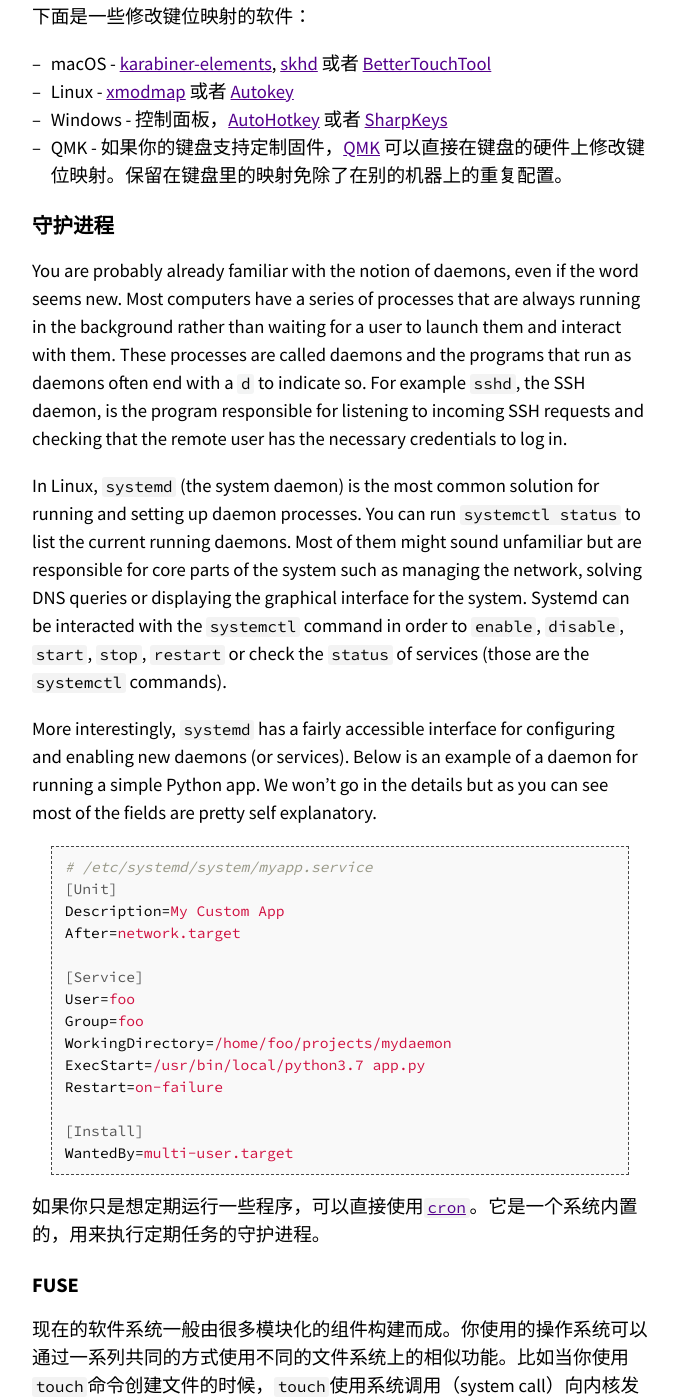
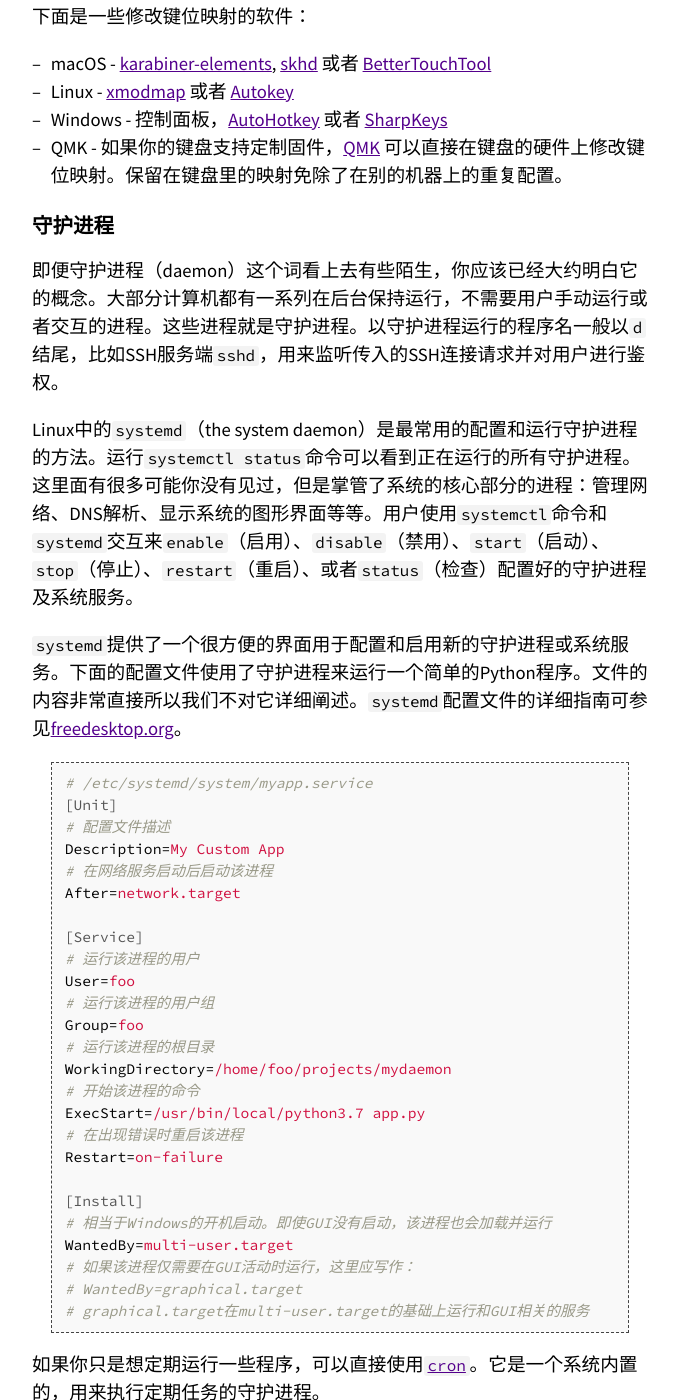
Before and after one commit to missing-semester-cn/missing-semester-cn.github.io, a Jekyll site: the page built from _2020/potpourri.md, in a window 1280 px wide and 1400 px high, scrolled down 1733 px. Shown: the whole window, without its empty margins (300-978 px from the left). Built offline with Jekyll 4.4.1, drawn with Linux system fonts in a browser that asks for light colours; some of the changed text lies outside the part shown.

Commit message:
potpourri update: daemon, window manager, hammerspoon

````diff
--- a/_2020/potpourri.md
+++ b/_2020/potpourri.md
@@ -17,7 +17,7 @@
 - [备份](#%E5%A4%87%E4%BB%BD)
 - [APIs](#apis)
 - [Common command-line flags/patterns](#common-command-line-flagspatterns)
-- [Window managers](#window-managers)
+- [窗口管理器](#%E7%AA%97%E5%8F%A3%E7%AE%A1%E7%90%86%E5%99%A8)
 - [VPN](#vpn)
 - [Markdown](#markdown)
 - [Hammerspoon (macOS桌面自动化)](#Hammerspoon%20(macOS%E6%A1%8C%E9%9D%A2%E8%87%AA%E5%8A%A8%E5%8C%96))
@@ -53,34 +53,38 @@
 
 ## 守护进程
 
-You are probably already familiar with the notion of daemons, even if the word seems new.
-Most computers have a series of processes that are always running in the background rather than waiting for a user to launch them and interact with them.
-These processes are called daemons and the programs that run as daemons often end with a `d` to indicate so.
-For example `sshd`, the SSH daemon, is the program responsible for listening to incoming SSH requests and checking that the remote user has the necessary credentials to log in.
+即便守护进程（daemon）这个词看上去有些陌生，你应该已经大约明白它的概念。大部分计算机都有一系列在后台保持运行，不需要用户手动运行或者交互的进程。这些进程就是守护进程。以守护进程运行的程序名一般以`d`结尾，比如SSH服务端`sshd`，用来监听传入的SSH连接请求并对用户进行鉴权。
 
-In Linux, `systemd` (the system daemon) is the most common solution for running and setting up daemon processes.
-You can run `systemctl status` to list the current running daemons. Most of them might sound unfamiliar but are responsible for core parts of the system such as managing the network, solving DNS queries or displaying the graphical interface for the system.
-Systemd can be interacted with the `systemctl` command in order to `enable`, `disable`, `start`, `stop`, `restart` or check the `status` of services (those are the `systemctl` commands).
+Linux中的`systemd`（the system daemon）是最常用的配置和运行守护进程的方法。运行`systemctl status`命令可以看到正在运行的所有守护进程。这里面有很多可能你没有见过，但是掌管了系统的核心部分的进程：管理网络、DNS解析、显示系统的图形界面等等。用户使用`systemctl`命令和`systemd`交互来`enable`（启用）、`disable`（禁用）、`start`（启动）、`stop`（停止）、`restart`（重启）、或者`status`（检查）配置好的守护进程及系统服务。
 
-More interestingly, `systemd` has a fairly accessible interface for configuring and enabling new daemons (or services).
-Below is an example of a daemon for running a simple Python app.
-We won't go in the details but as you can see most of the fields are pretty self explanatory.
+`systemd`提供了一个很方便的界面用于配置和启用新的守护进程或系统服务。下面的配置文件使用了守护进程来运行一个简单的Python程序。文件的内容非常直接所以我们不对它详细阐述。`systemd`配置文件的详细指南可参见[freedesktop.org](https://www.freedesktop.org/software/systemd/man/systemd.service.html)。
 
 ```ini
 # /etc/systemd/system/myapp.service
 [Unit]
+# 配置文件描述
 Description=My Custom App
+# 在网络服务启动后启动该进程
 After=network.target
 
 [Service]
+# 运行该进程的用户
 User=foo
+# 运行该进程的用户组
 Group=foo
+# 运行该进程的根目录
 WorkingDirectory=/home/foo/projects/mydaemon
+# 开始该进程的命令
 ExecStart=/usr/bin/local/python3.7 app.py
+# 在出现错误时重启该进程
 Restart=on-failure
 
 [Install]
+# 相当于Windows的开机启动。即使GUI没有启动，该进程也会加载并运行
 WantedBy=multi-user.target
+# 如果该进程仅需要在GUI活动时运行，这里应写作：
+# WantedBy=graphical.target
+# graphical.target在multi-user.target的基础上运行和GUI相关的服务
 ```
 
 如果你只是想定期运行一些程序，可以直接使用[`cron`](http://man7.org/linux/man-pages/man8/cron.8.html)。它是一个系统内置的，用来执行定期任务的守护进程。
@@ -96,14 +100,14 @@
 
 一些有趣的FUSE文件系统包括：
 - [sshfs](https://github.com/libfuse/sshfs)：使用SSH连接在本地打开远程主机上的文件。
-- [rclone](https://rclone.org/commands/rclone_mount/)：将Dropbox、Google Drive、Amazon S3、或者Google Cloud Storage一类的云存储服务挂载到本地系统上。
+- [rclone](https://rclone.org/commands/rclone_mount/)：将Dropbox、Google Drive、Amazon S3、或者Google Cloud Storage一类的云存储服务挂载为本地文件系统。
 - [gocryptfs](https://nuetzlich.net/gocryptfs/)：覆盖在加密文件上的文件系统。文件以加密形式保存在磁盘里，但该文件系统挂载后用户可以直接从挂载点访问文件的明文。
 - [kbfs](https://keybase.io/docs/kbfs)：分布式端到端加密文件系统。在这个文件系统里有私密（private），共享（shared），以及公开（public）三种类型的文件夹。
-- [borgbackup](https://borgbackup.readthedocs.io/en/stable/usage/mount.html)：方便用户浏览删除重复数据后压缩过的加密备份。
+- [borgbackup](https://borgbackup.readthedocs.io/en/stable/usage/mount.html)：方便用户浏览删除重复数据后的压缩加密备份。
 
 ## 备份
 
-任何没有备份的数据都可能在一个瞬间永远消失。复制数据很简单，但是可靠的备份数据很难。下面列举了一些关于备份的基础知识，以及一些备份方法容易掉进的陷阱。
+任何没有备份的数据都可能在一个瞬间永远消失。复制数据很简单，但是可靠地备份数据很难。下面列举了一些关于备份的基础知识，以及一些常见做法容易掉进的陷阱。
 
 首先，复制存储在同一个磁盘上的数据不是备份，因为这个磁盘是一个单点故障（single point of failure）。这个磁盘一旦出现问题，所有的数据都可能丢失。放在家里的外置磁盘因为火灾、抢劫等原因可能会和源数据一起丢失，所以是一个弱备份。推荐的做法是将数据备份到不同的地点存储。
 
@@ -183,26 +187,13 @@
    you pass things that look like flags without them being interpreted
    as such: `rm -- -r` or `ssh machine --for-ssh -- foo --for-foo`.
 
-## Window managers
+## 窗口管理器
 
-Most of you are used to using a "drag and drop" window manager, like
-what comes with Windows, macOS, and Ubuntu by default. There are windows
-that just sort of hang there on screen, and you can drag them around,
-resize them, and have them overlap one another. But these are only one
-_type_ of window manager, often referred to as a "floating" window
-manager. There are many others, especially on Linux. A particularly
-common alternative is a "tiling" window manager. In a tiling window
-manager, windows never overlap, and are instead arranged as tiles on
-your screen, sort of like panes in tmux. With a tiling window manager,
-the screen is always filled by whatever windows are open, arranged
-according to some _layout_. If you have just one window, it takes up the
-full screen. If you then open another, the original window shrinks to
-make room for it (often something like 2/3 and 1/3). If you open a
-third, the other windows will again shrink to accommodate the new
-window. Just like with tmux panes, you can navigate around these tiled
-windows with your keyboard, and you can resize them and move them
-around, all without touching the mouse. They are worth looking into!
+大部分人适应了Windows、macOS、以及Ubuntu默认的“拖拽”式窗口管理器。这些窗口管理器的窗口一般就堆在屏幕上，你可以拖拽改变窗口的位置、缩放窗口、以及让窗口堆叠在一起。这种堆叠式（floating/stacking）管理器只是窗口管理器中的一种。特别在Linux中，有很多种其他的管理器。
 
+平铺式（tiling）管理器就是一个常见的替代。顾名思义，平铺式管理器会把不同的窗口像贴瓷砖一样平铺在一起而不和其他窗口重叠。这和 [tmux](https://github.com/tmux/tmux) 管理终端窗口的方式类似。平铺式管理器按照写好的布局显示打开的窗口。如果只打开一个窗口，它会填满整个屏幕。新开一个窗口的时候，原来的窗口会缩小到比如三分之二或者三分之一的大小来腾出空间。打开更多的窗口会让已有的窗口进一步调整。
+
+就像tmux那样，平铺式管理器可以让你在完全不使用鼠标的情况下使用键盘切换、缩放、以及移动窗口。它们值得一试！
 
 ## VPN
 
@@ -239,30 +230,22 @@
 
 ## Hammerspoon (macOS桌面自动化)
 
-[Hammerspoon](https://www.hammerspoon.org/) is a desktop automation framework
-for macOS. It lets you write Lua scripts that hook into operating system
-functionality, allowing you to interact with the keyboard/mouse, windows,
-displays, filesystem, and much more.
+[Hammerspoon](https://www.hammerspoon.org/)是面向macOS的一个桌面自动化框架。它允许用户编写和操作系统功能挂钩的Lua脚本，从而与键盘、鼠标、窗口、文件系统等交互。
 
-Some examples of things you can do with Hammerspoon:
+下面是Hammerspoon的一些示例应用：
 
-- Bind hotkeys to move windows to specific locations
-- Create a menu bar button that automatically lays out windows in a specific layout
-- Mute your speaker when you arrive in lab (by detecting the WiFi network)
-- Show you a warning if you've accidentally taken your friend's power supply
+- 绑定移动窗口到的特定位置的快捷键
+- 创建可以自动将窗口整理成特定布局的菜单栏按钮
+- 在你到实验室以后，通过检测所连接的WiFi网络自动静音扬声器
+- 在你不小心拿了朋友的充电器时弹出警告
 
-At a high level, Hammerspoon lets you run arbitrary Lua code, bound to menu
-buttons, key presses, or events, and Hammerspoon provides an extensive library
-for interacting with the system, so there's basically no limit to what you can
-do with it. Many people have made their Hammerspoon configurations public, so
-you can generally find what you need by searching the internet, but you can
-always write your own code from scratch.
+从用户的角度，Hammerspoon可以运行任意Lua代码，绑定菜单栏按钮、按键、或者事件。Hammerspoon提供了一个全面的用于和系统交互的库，因此它能没有限制地实现任何功能。你可以从头编写自己的Hammerspoon配置，也可以结合别人公布的配置来满足自己的需求。
 
-### Resources
+### 资源
 
-- [Getting Started with Hammerspoon](https://www.hammerspoon.org/go/)
-- [Sample configurations](https://github.com/Hammerspoon/hammerspoon/wiki/Sample-Configurations)
-- [Anish's Hammerspoon config](https://github.com/anishathalye/dotfiles-local/tree/mac/hammerspoon)
+- [Getting Started with Hammerspoon](https://www.hammerspoon.org/go/)：Hammerspoon官方教程
+- [Sample configurations](https://github.com/Hammerspoon/hammerspoon/wiki/Sample-Configurations)：Hammerspoon官方示例配置
+- [Anish's Hammerspoon config](https://github.com/anishathalye/dotfiles-local/tree/mac/hammerspoon)：Anish的Hammerspoon配置
 
 ## Booting + Live USBs
 
````
